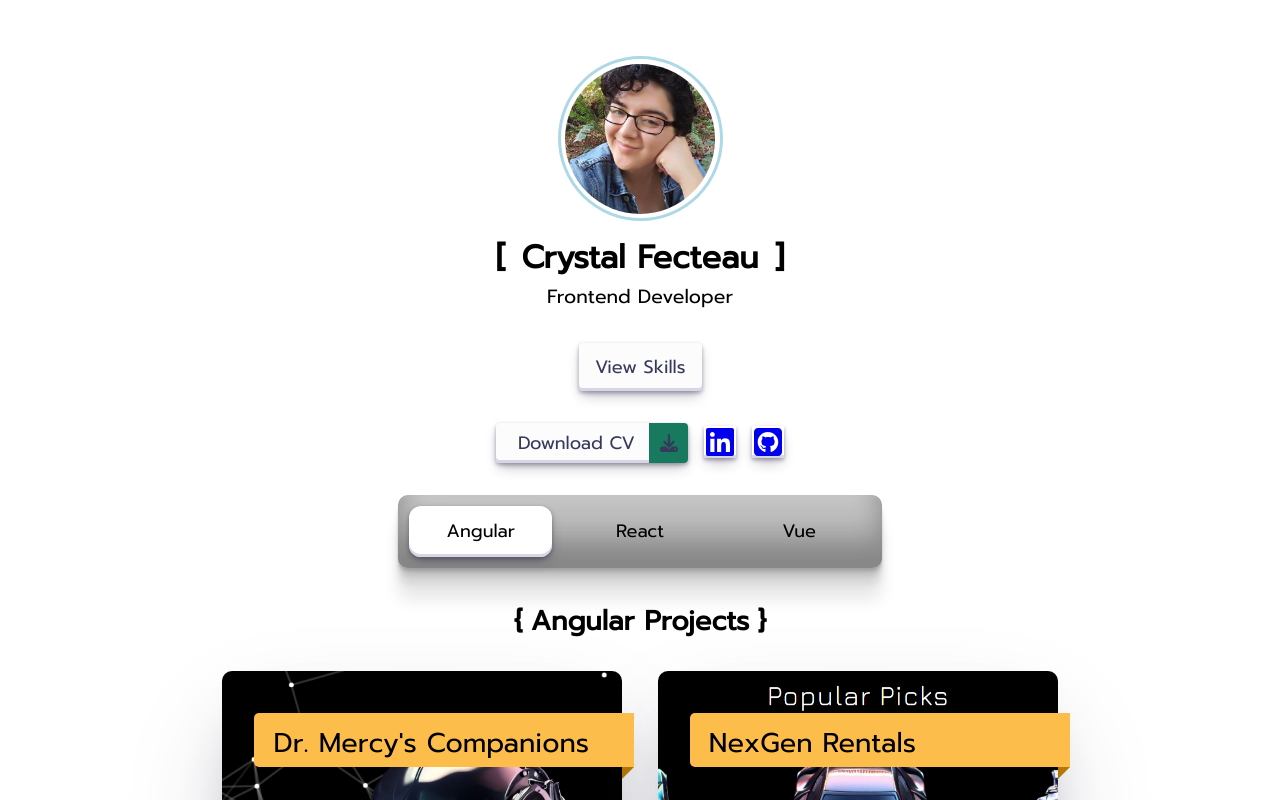
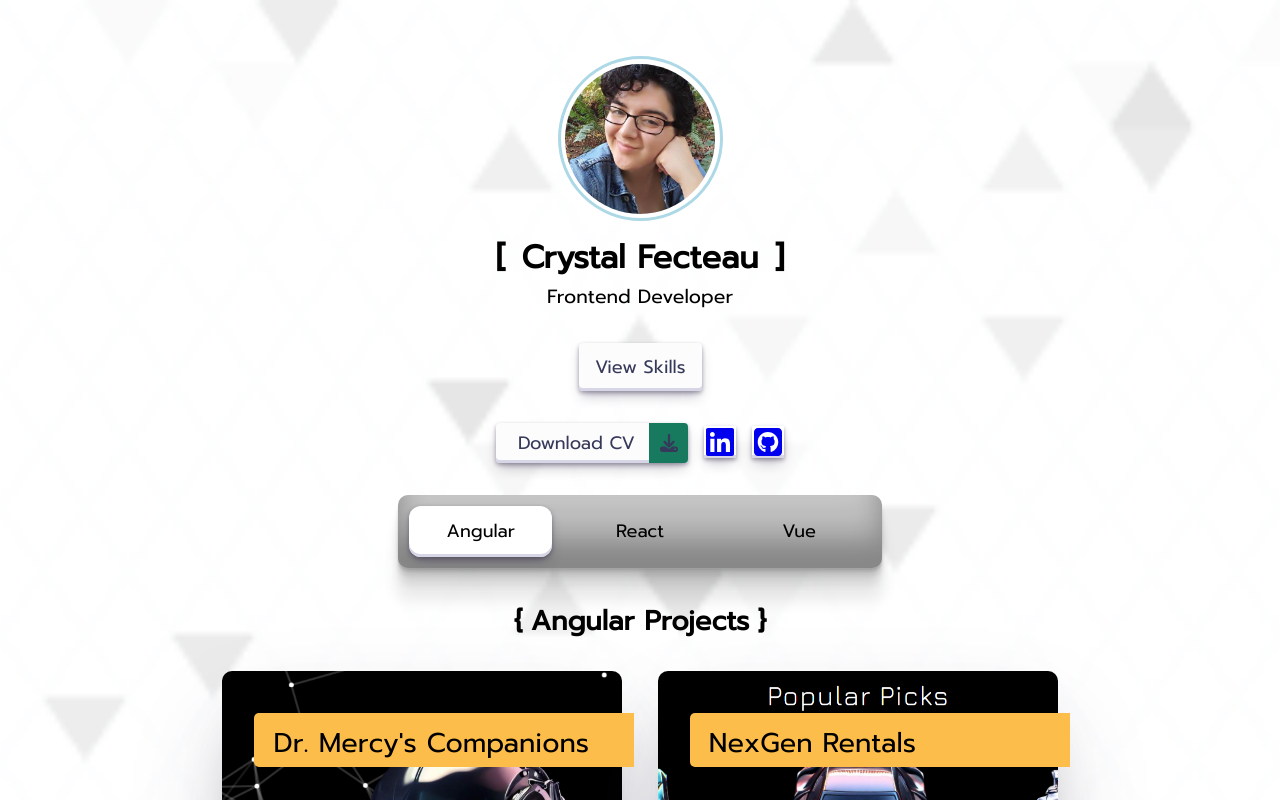
Before and after one commit to CryFecteau/CryFecteau, a React (Create React App) app: page / in a window 1280 px wide. Shown: the top 800 px of the page. Built offline with nearby package versions, Linux system fonts and the light colour scheme.

Commit message:
Add background component

```diff
--- a/src/App.css
+++ b/src/App.css
@@ -1,4 +1,5 @@
 .App {
+    position: relative;
     padding-bottom: 2rem;
 }
 
--- a/src/App.js
+++ b/src/App.js
@@ -3,10 +3,12 @@ import '@fortawesome/fontawesome-free/css/all.css';
 import '@fortawesome/fontawesome-free/js/all.js';
 import HeaderComponent from './components/header/header.component';
 import ProjectsComponent from './components/projects/projects.component';
+import BackgroundComponent from './components/background/background.component';
 
 function App() {
   return (
     <div className="App">
+      <BackgroundComponent />
       <HeaderComponent />
       <ProjectsComponent />
     </div>
--- /dev/null
+++ b/src/components/background/background.component.css
@@ -0,0 +1,6 @@
+#canvas-background {
+    position: absolute;
+    z-index: -5;
+    width: 100%;
+    height: 100%;
+}
--- /dev/null
+++ b/src/components/background/background.component.jsx
@@ -0,0 +1,73 @@
+import React, { useEffect, useRef } from 'react'
+import './background.component.css'
+
+export default function BackgroundComponent() {
+    const canvasRef = useRef(null);
+    const heightScale = 0.4;
+    const triSide = 20;
+    const halfSide = triSide / 2;
+
+    useEffect(() => {
+        const canvas = canvasRef.current;
+        const ctx = canvas.getContext('2d');
+
+        const rnd = (min, max) => Math.floor(Math.random() * (max - min + 1)) + min;
+
+        const render = () => {
+            ctx.fillStyle = 'rgb(246,249,252)';
+            ctx.fillRect(0, 0, canvas.width, canvas.height);
+            ctx.lineWidth = 0;
+
+            let hueStart = rnd(0, 0);
+            const rowHeight = Math.floor(triSide * heightScale);
+            const columns = Math.ceil(canvas.width / triSide) + 1;
+            const rows = Math.ceil(canvas.height / rowHeight);
+
+            for (let row = 0; row < rows; row++) {
+                const hue = hueStart + row * 3;
+
+                for (let col = 0; col < columns; col++) {
+                    let x = col * triSide;
+                    let y = row * rowHeight;
+                    let clr;
+
+                    if (row % 2 !== 0) {
+                        x -= halfSide;
+                    }
+
+                    // upward pointing triangle
+                    clr = `hsl(${hue}, 0%, ${rnd(90, 240)}%)`;
+                    ctx.fillStyle = clr;
+                    ctx.strokeStyle = clr;
+                    ctx.beginPath();
+                    ctx.moveTo(x, y);
+                    ctx.lineTo(x + halfSide, y + rowHeight);
+                    ctx.lineTo(x - halfSide, y + rowHeight);
+                    ctx.closePath();
+                    ctx.fill();
+
+                    // downward pointing triangle
+                    clr = `hsl(${hue}, 0%, ${rnd(90, 245)}%)`;
+                    ctx.fillStyle = clr;
+                    ctx.strokeStyle = clr;
+                    ctx.beginPath();
+                    ctx.moveTo(x, y);
+                    ctx.lineTo(x + triSide, y);
+                    ctx.lineTo(x + halfSide, y + rowHeight);
+                    ctx.closePath();
+                    ctx.fill();
+                }
+            }
+        };
+
+        render();
+
+        document.body.addEventListener('dblclick', render);
+
+        return () => {
+            document.body.removeEventListener('dblclick', render);
+        };
+    }, [canvasRef]);
+
+    return <canvas id='canvas-background' ref={canvasRef} />;
+}
```
